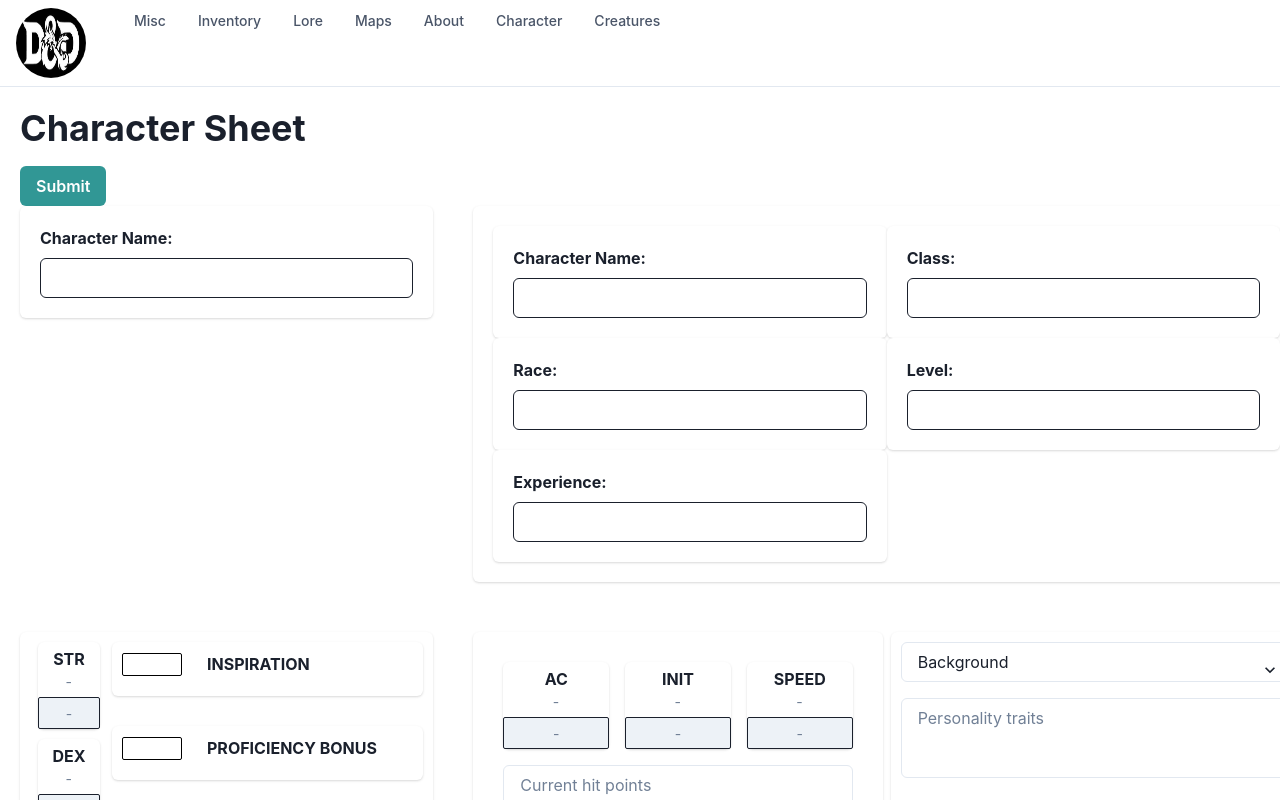
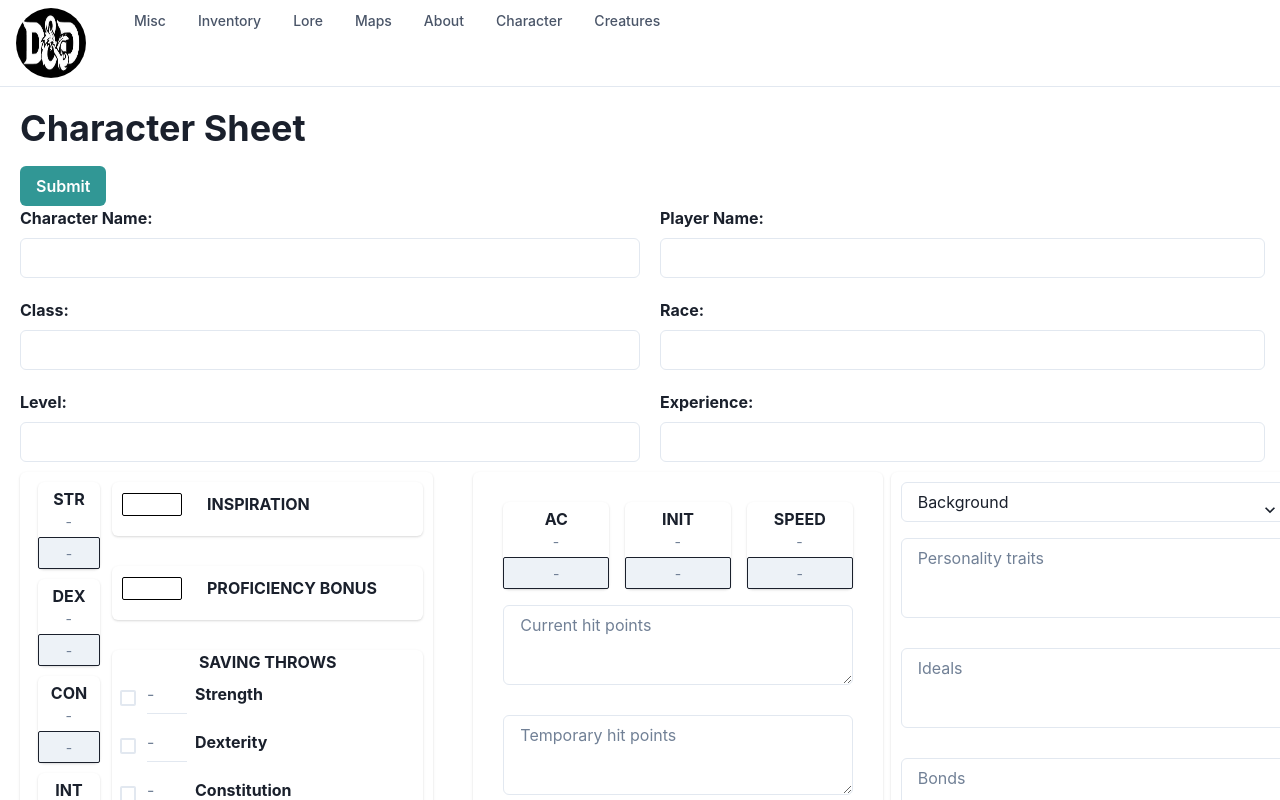
Before and after one commit to Napiorski/rpg-player-app, a Next.js app: page /character in a window 1280 px wide. Shown: the top 800 px of the page. Built offline with nearby package versions, Linux system fonts and the light colour scheme.

Commit message:
added header info with error

```diff
--- /dev/null
+++ b/components/label-input/index.tsx
@@ -0,0 +1,43 @@
+import * as React from "react";
+import { FieldErrorsImpl, UseFormRegister } from "react-hook-form";
+import { CharacterSheetInputs } from "../../pages/character";
+import styled from "@emotion/styled";
+import { Box, Flex, Input, Text } from "@chakra-ui/react";
+
+const Warning = styled.span`
+  color: red;
+  font-size: 12px;
+  font-weight: 400;
+`;
+
+type LabelInputProps = {
+  label: string;
+  placeholder?: string;
+  registerId: string;
+  register: UseFormRegister<CharacterSheetInputs>;
+  errors?: Partial<FieldErrorsImpl<CharacterSheetInputs>>;
+};
+
+export function LabelInput({
+  label,
+  registerId,
+  register,
+  errors,
+}: LabelInputProps) {
+  return (
+    <>
+      <Text mb="8px" fontWeight={"bold"}>
+        {label}
+        {errors && errors[registerId] && (
+          <Box pl={"15px"} display="inline-flex">
+            <Warning>* This field is required</Warning>
+          </Box>
+        )}
+      </Text>
+      <Input
+        borderColor={errors && errors[registerId] ? "red" : "inherit"}
+        {...register(registerId, { required: true })}
+      />
+    </>
+  );
+}
--- a/pages/character/index.tsx
+++ b/pages/character/index.tsx
@@ -29,6 +29,7 @@ import { CheckboxGroupCard } from "../../components/checkbox-group-card";
 import { attackTypes } from "../../data/attack-types";
 import { languages } from "../../data/languages";
 import { equippedItems } from "../../data/equipped-items";
+import { LabelInput } from "../../components/label-input";
 
 const CharacterCard = styled(Card)`
   margin-top: 10px;
@@ -129,61 +130,60 @@ export default function Home() {
             <Button mt={4} colorScheme="teal" type="submit">
               Submit
             </Button>
+            <Box>
+              <Grid gridTemplateColumns={"50% 50%"} gap={5}>
+                <GridItem w="100%">
+                  <LabelInput
+                    registerId="characterName"
+                    register={register}
+                    label="Character Name:"
+                    errors={errors}
+                  />
+                </GridItem>
+                <GridItem w="100%" pr="15px">
+                  <LabelInput
+                    registerId="playerName"
+                    register={register}
+                    label="Player Name:"
+                    errors={errors}
+                  />
+                </GridItem>
+
+                <GridItem w="100%">
+                  <LabelInput
+                    registerId="class"
+                    register={register}
+                    label="Class:"
+                    errors={errors}
+                  />
+                </GridItem>
+                <GridItem w="100%" pr={"15px"}>
+                  <LabelInput
+                    registerId="race"
+                    register={register}
+                    label="Race:"
+                    errors={errors}
+                  />
+                </GridItem>
+                <GridItem w="100%">
+                  <LabelInput
+                    registerId="level"
+                    register={register}
+                    label="Level:"
+                    errors={errors}
+                  />
+                </GridItem>
+                <GridItem w="100%" pr="15px">
+                  <LabelInput
+                    registerId="experience"
+                    register={register}
+                    label="Experience:"
+                    errors={errors}
+                  />
+                </GridItem>
+              </Grid>
+            </Box>
             <Grid gridTemplateColumns="33.3333% 66.6666%" gap={10}>
-              <GridItem w="100%">
-                <Card p="5">
-                  <Text mb="8px" fontWeight={"bold"}>
-                    Character Name:
-                  </Text>
-                  <Input {...register("characterName", { required: true })} />
-                </Card>
-              </GridItem>
-              <GridItem w="100%">
-                <Card p="5" fontWeight="bold">
-                  <Grid gridTemplateColumns="50% 50%">
-                    <Card p="5">
-                      <Text mb="8px" fontWeight={"bold"}>
-                        Character Name:
-                      </Text>
-                      <Input
-                        {...register("characterName", { required: true })}
-                      />
-                    </Card>
-                    <Card p="5">
-                      <Text mb="8px" fontWeight={"bold"}>
-                        Class:
-                      </Text>
-                      <Input
-                        {...register("characterName", { required: true })}
-                      />
-                    </Card>
-                    <Card p="5">
-                      <Text mb="8px" fontWeight={"bold"}>
-                        Race:
-                      </Text>
-                      <Input
-                        {...register("characterName", { required: true })}
-                      />
-                    </Card>
-                    <Card p="5">
-                      <Text mb="8px" fontWeight={"bold"}>
-                        Level:
-                      </Text>
-                      <Input
-                        {...register("characterName", { required: true })}
-                      />
-                    </Card>
-                    <Card p="5">
-                      <Text mb="8px" fontWeight={"bold"}>
-                        Experience:
-                      </Text>
-                      <Input
-                        {...register("characterName", { required: true })}
-                      />
-                    </Card>
-                  </Grid>
-                </Card>
-              </GridItem>
               <GridItem w="100%">
                 <Grid
                   gridTemplateColumns="repeat(5, 1fr)"
```
Also changed, not shown: components/input-top-page-character-info/index.tsx (deleted).
